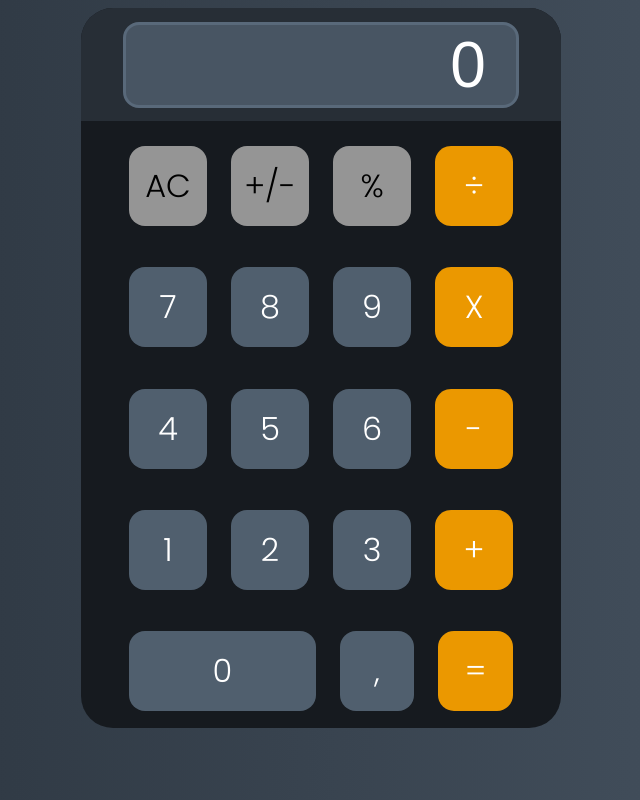
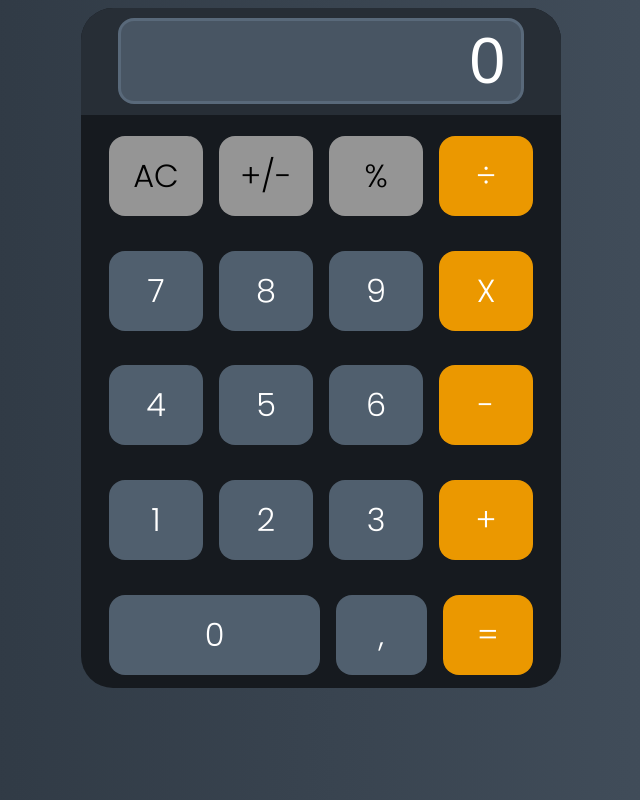
Before and after one commit to DouglaasPH/projeto-calculadora, a plain HTML site: page index.html in a window 1280 px wide. Shown: the whole page, without its empty margins (319-959 px from the left). Drawn offline with Linux system fonts and the light colour scheme; a web font is replaced by a local one.

Commit message:
novas atualizações na folha de estiolo

```diff
--- a/style.css
+++ b/style.css
@@ -27,7 +27,7 @@ div {
     align-items: center;
     align-content: center;
     gap: 0.5rem;
-    height: 90vh;
+    height: 85vh;
     width: 60vh;
     margin-top: 0.5rem;
     margin-bottom: 0.5rem;
@@ -36,13 +36,13 @@ div {
 
 section {
     height: 15vh;
-    width: 50vh;
+    width: 55vh;
     display: flex;
     flex-direction: row;
     align-items: center;
     align-content: center;
     justify-content: center;
-    gap: 0.5rem;
+    gap: 0rem;
 }
 
 section:first-of-type {
@@ -56,7 +56,7 @@ section:first-of-type {
 a {
     background-color: #505f6e;
     height: 10vh;
-    width: 180vh;
+    width: 150vh;
     border-radius: 1rem;
     margin: 0.5rem;
     font-family: "Poppins", sans-serif;
@@ -71,7 +71,7 @@ a {
 
 .visor {
     height: 10vh;
-    width:  45vh;
+    width:  48vh;
     background-color: #485563;
     border: #59697a 0.2rem solid;
     font-family: "Electrolize", sans-serif;
@@ -79,11 +79,11 @@ a {
     font-style: normal;
     font-size: 4rem;
     text-align: end;
-    padding-right: 1.9rem;
+    padding-right: 1rem;
 }
 
 .zero {
-    width: 450vh;
+    width: 350vh;
 }
 
 .igualdade, .adicao, .subtracao, .multiplicacao, .divisao {
```
